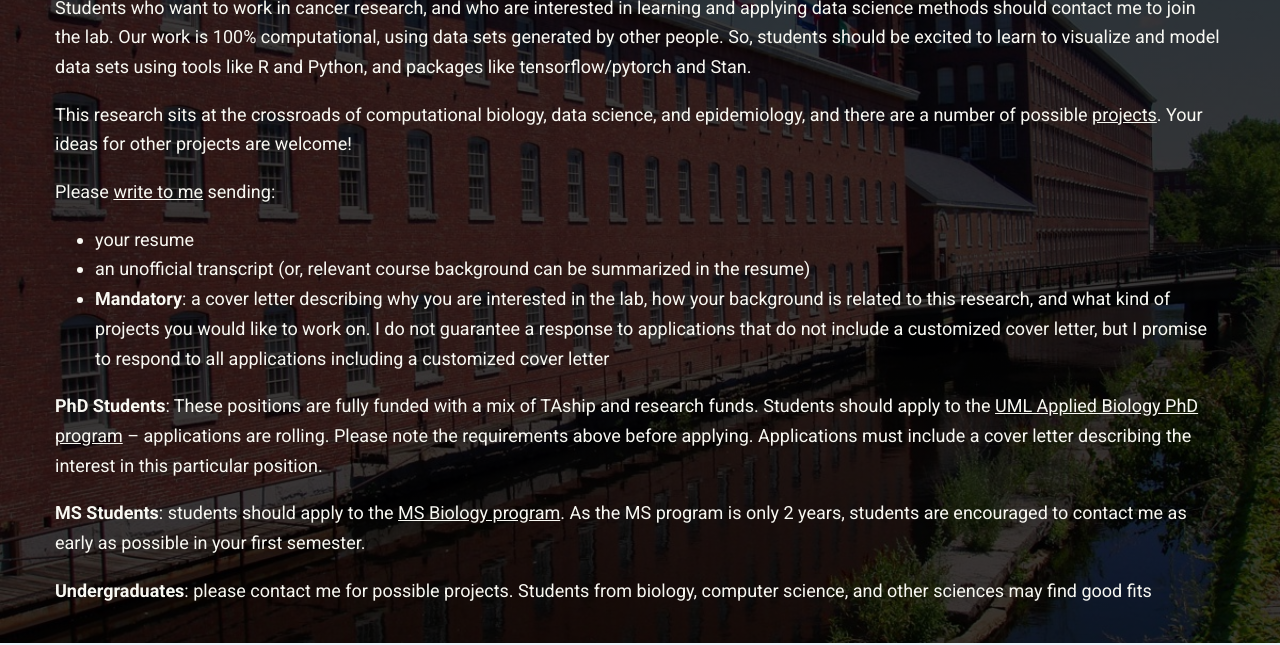
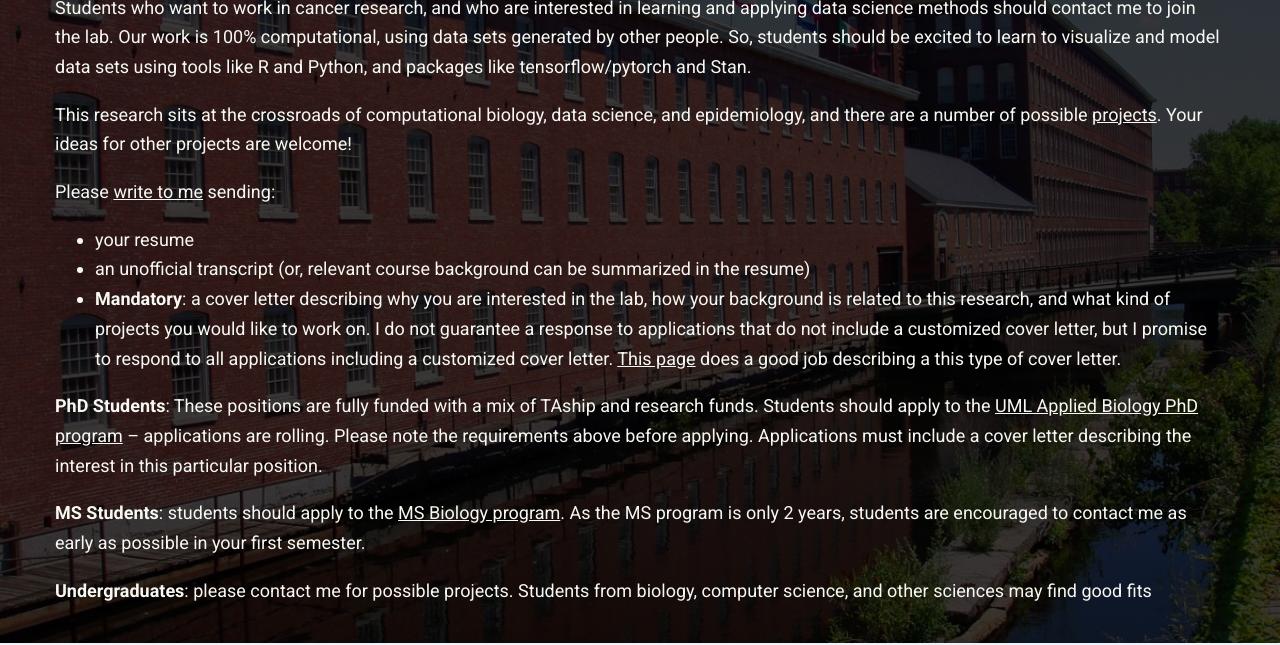
Before and after one commit to RDMelamed/RDmelamed.github.io, a plain HTML site: page join/index.html in a window 1280 px wide. Shown: the part 175-820 px from the top of the page. Drawn offline with nearby package versions, Linux system fonts and the light colour scheme; some packages are replaced by stand-ins of ours; some icons are missing.

Commit message:
rebuilding site Mon Jun 15 12:25:40 EDT 2020

```diff
--- a/join/index.html
+++ b/join/index.html
@@ -567,7 +567,8 @@
 <ul>
 <li>your resume</li>
 <li>an unofficial transcript (or, relevant course background can be summarized in the resume)</li>
-<li><strong>Mandatory</strong>: a cover letter describing why you are interested in the lab, how your background is related to this research, and what kind of projects you would like to work on. I do not guarantee a response to applications that do not include a customized cover letter, but I promise to respond to all applications including a customized cover letter</li>
+<li><strong>Mandatory</strong>: a cover letter describing why you are interested in the lab, how your background is related to this research, and what kind of projects you would like to work on. I do not guarantee a response to applications that do not include a customized cover letter, but I promise to respond to all applications including a customized cover letter.
+<a href="https://www.findaphd.com/advice/finding/academic-cover-letters.aspx" target="_blank" rel="noopener">This page</a> does a good job describing a this type of cover letter.</li>
 </ul>
 <p><strong>PhD Students</strong>: These positions are fully funded with a mix of TAship and research funds. Students should apply to the
 <a href="https://www.uml.edu/sciences/biology/programs-of-study/phd-applied-biology.aspx" target="_blank" rel="noopener">UML Applied Biology PhD program</a> &ndash; applications are rolling. Please note the requirements above before applying. Applications must include a cover letter describing the interest in this particular position.</p>
```
